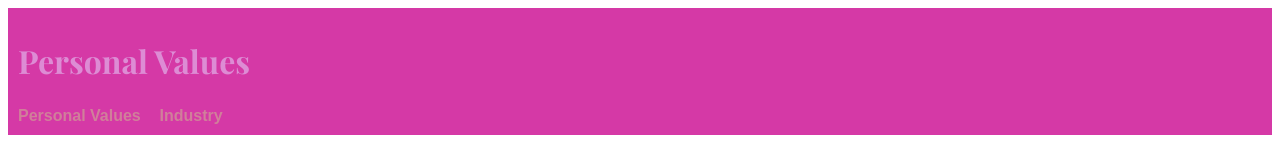
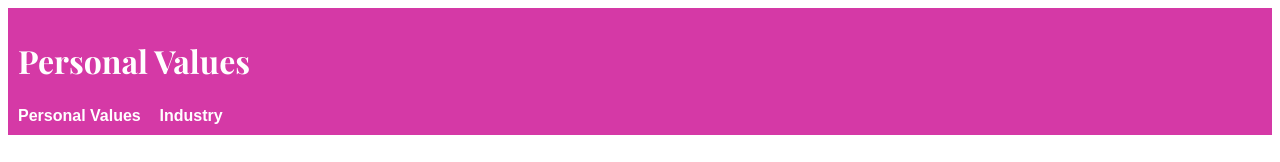
Before and after one commit to abarash7/Simplewebsite, a plain HTML site: page index.html in a window 1280 px wide. Shown: the top 162 px of the page. Drawn offline with nearby package versions, Linux system fonts and the light colour scheme; grey boxes are pictures that could not be loaded.

Commit message:
Update index.html

```diff
--- a/index.html
+++ b/index.html
@@ -5,7 +5,7 @@
   <meta name="viewport" content="width=device-width, initial-scale=1.0">
   <title>Addie Barash - Personal Values</title>
 
-  <!-- Google Font for header -->
+
   <link href="https://fonts.googleapis.com/css2?family=Playfair+Display:wght@600;700&display=swap" rel="stylesheet">
 
   <style>
@@ -20,7 +20,7 @@
     }
 
     h1 {
-      color: rgb(221, 140, 212);
+      color: rgb(255, 255, 255);
       font-size: 32px;
     }
 
@@ -33,7 +33,7 @@
     }
 
     nav a {
-      color: rgb(208, 127, 154);
+      color: white;
       text-decoration: none;
       margin-right: 15px;
       font-weight: bold;
```
